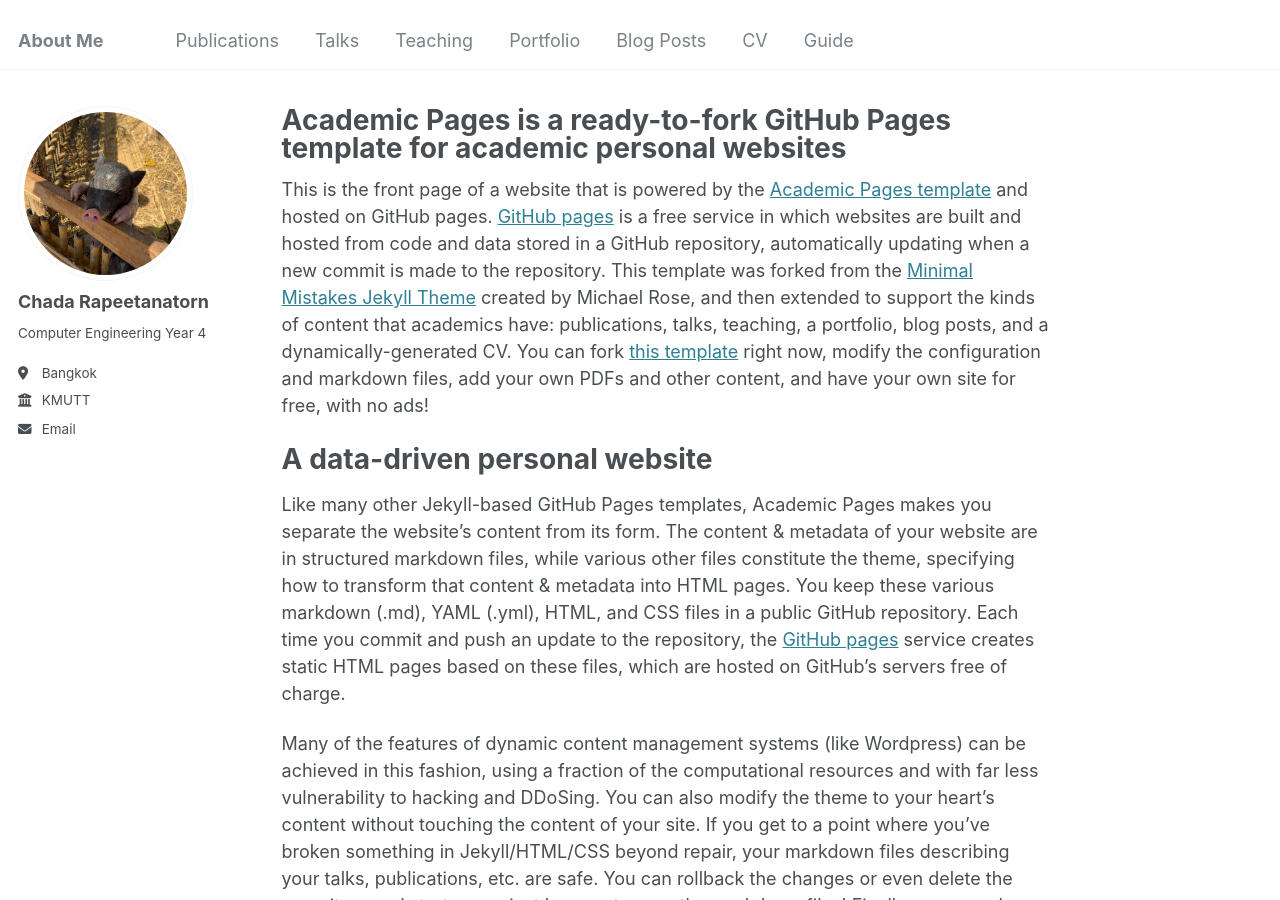
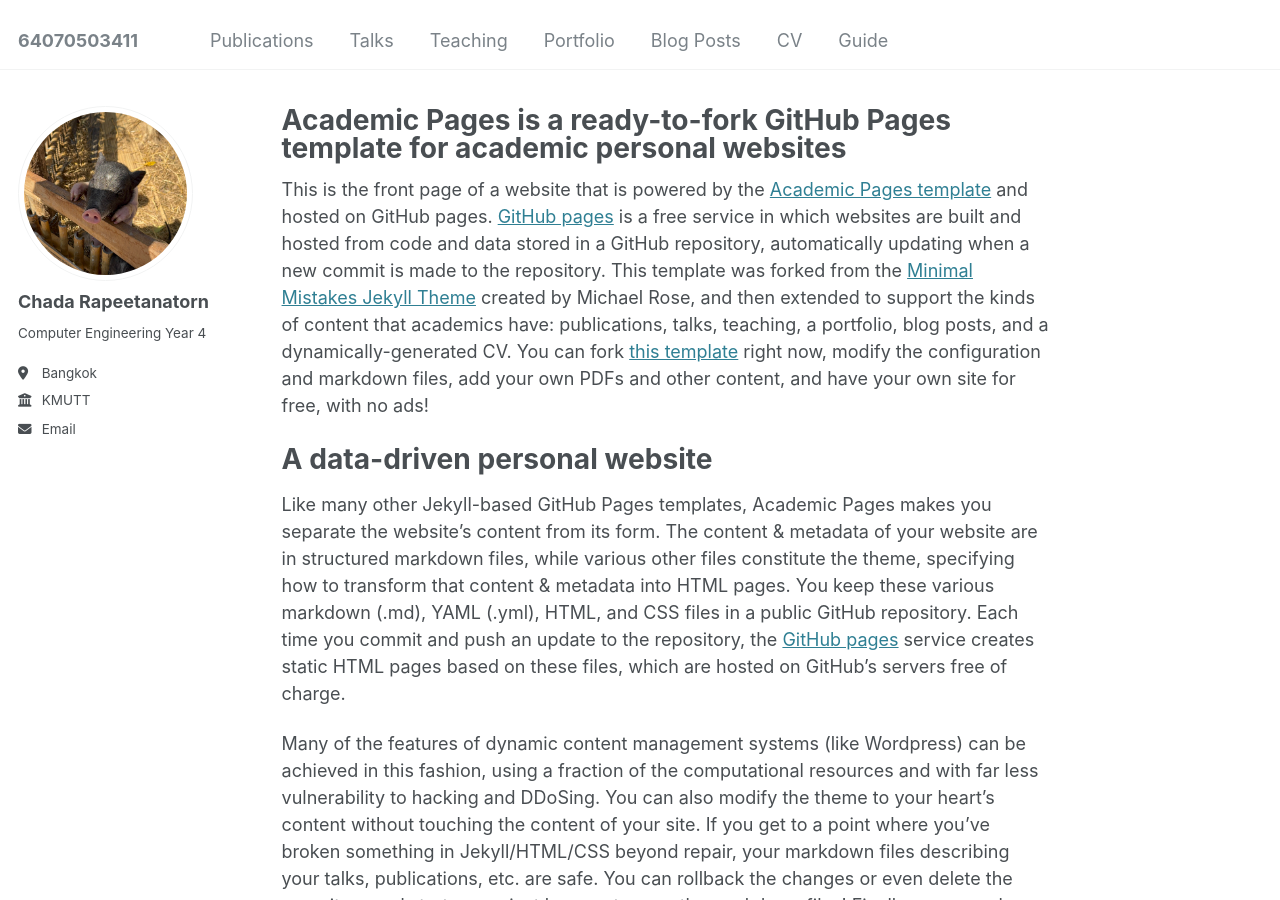
Before and after one commit to ChadaYing/ChadaYing.github.io, a Jekyll site: the page built from _pages/about.md, in a window 1280 px wide and 900 px high. Built offline with Jekyll 4.4.1, drawn with Linux system fonts in a browser that asks for light colours.

Commit message:
Update _config.yml

```diff
--- a/_config.yml
+++ b/_config.yml
@@ -8,7 +8,7 @@
 
 # Basic Site Settings
 locale                   : "en-US"
-title                    : "About Me"
+title                    : "64070503411"
 title_separator          : "-"
 name                     : &name "Your Name"
 description              : &description "personal description"
```
